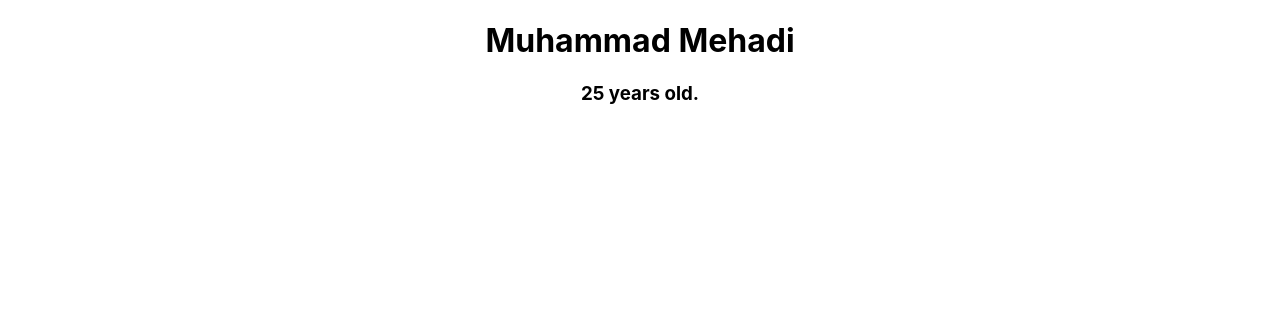
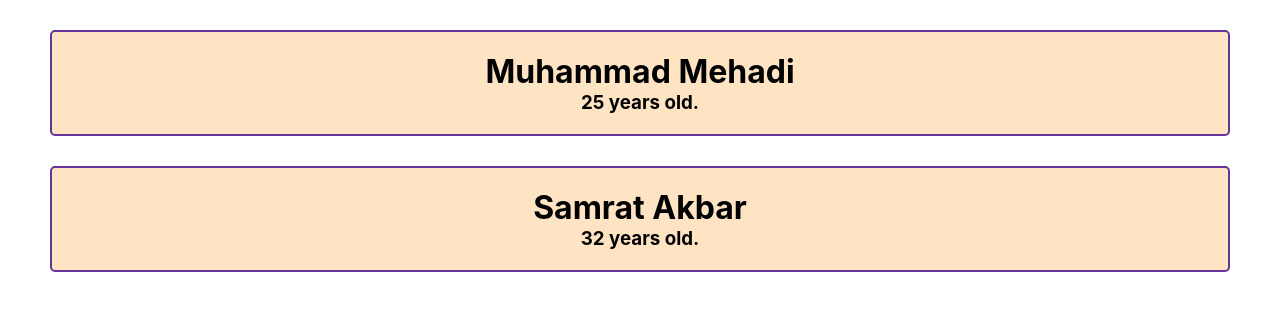
Before and after one commit to Muhammad-Mehadi/react-app, a React (Create React App) app: page / in a window 1280 px wide. Shown: the top 310 px of the page. Built offline with nearby package versions, Linux system fonts and the light colour scheme.

Commit message:
Props-CSS-Jsx

```diff
--- a/src/App.js
+++ b/src/App.js
@@ -1,16 +1,10 @@
 import "./App.css";
-const Info = () => {
-  return (
-    <div>
-      <h1>Muhammad Mehadi</h1>
-      <h3>25 years old.</h3>
-    </div>
-  );
-};
+import Details from "./components/Details";
 function App() {
   return (
     <div className="App">
-      <Info />
+      <Details name={"Muhammad Mehadi"} age={"25"} />
+      <Details name={"Samrat Akbar"} age={"32"} />
     </div>
   );
 }
--- /dev/null
+++ b/src/components/Details.jsx
@@ -0,0 +1,14 @@
+import React from 'react';
+import './details.css';
+const Details = (props) => {
+  return (
+    <div className='details-section'>
+      <h1>{props.name}</h1>
+      <h3>{props.age} years old.</h3>
+    </div>
+  )
+}
+
+
+
+export default Details;
--- /dev/null
+++ b/src/components/details.css
@@ -0,0 +1,11 @@
+* {
+  padding: 0;
+  margin: 0;
+}
+.details-section {
+  margin: 30px 50px;
+  padding: 20px 30px;
+  border: 2px solid rebeccapurple;
+  border-radius: 5px;
+  background-color: bisque;
+}
```
